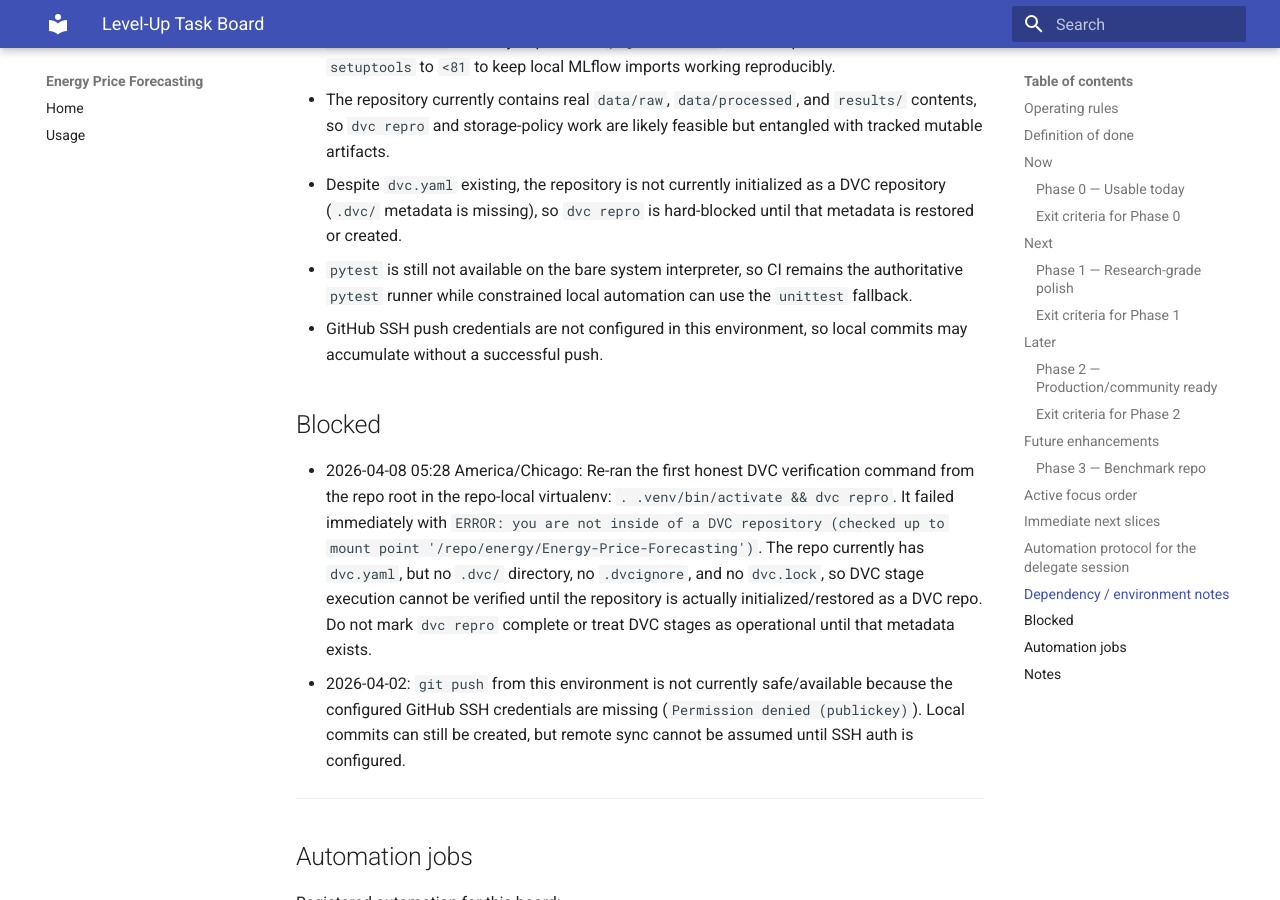
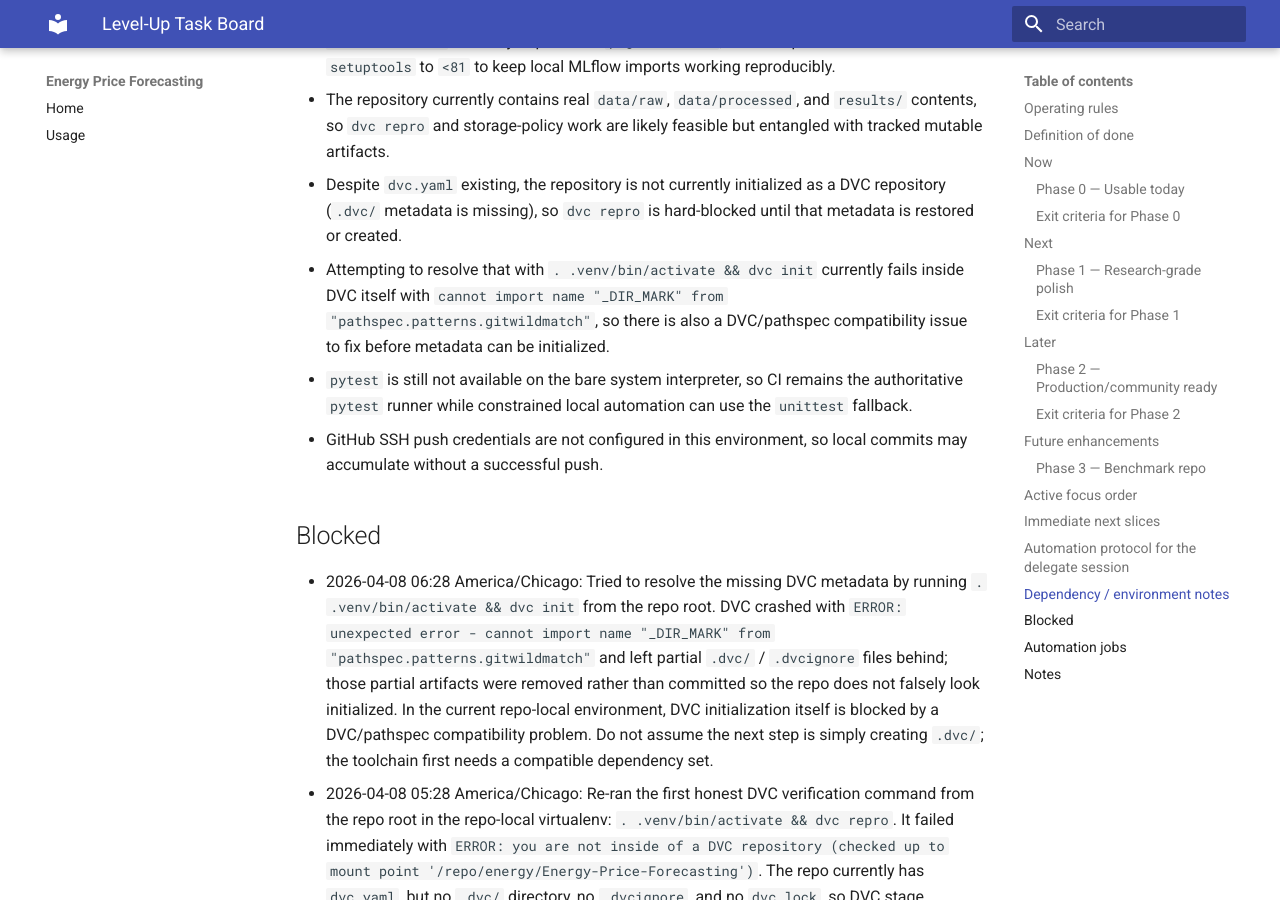
Before and after one commit to Gitty-Gat/Energy-Price-Forecasting, an MkDocs documentation site: the page built from docs/project-plan/LEVEL_UP_TASK_BOARD.md, in a window 1280 px wide and 900 px high, scrolled down 5727 px. Built offline with MkDocs 1.6.1 and Material for MkDocs 9.7.7, drawn with Linux system fonts in a browser that asks for light colours; some of the changed text lies outside the part shown.

Commit message:
docs: record DVC init compatibility blocker

```diff
--- a/docs/project-plan/LEVEL_UP_TASK_BOARD.md
+++ b/docs/project-plan/LEVEL_UP_TASK_BOARD.md
@@ -120,9 +120,9 @@ The repo is considered leveled up when all of the following are true:
 
 ## Immediate next slices
 
-1. **Resolve the DVC metadata blocker before claiming DVC stage operability**
-   - Restore or initialize the missing `.dvc/` repository metadata (and any required `.dvcignore` / lockfile behavior) before retrying `dvc repro`.
-   - If the intended direction is to remove DVC claims instead, record that decision explicitly before more infra work.
+1. **Fix the DVC toolchain compatibility issue before retrying metadata initialization**
+   - `. .venv/bin/activate && dvc init` currently fails before creating `.dvc/` metadata because DVC cannot import `_DIR_MARK` from `pathspec.patterns.gitwildmatch`.
+   - Identify and pin a DVC-compatible `pathspec` stack (or otherwise make `dvc init` succeed) before retrying `dvc repro`.
 2. **Normalize mutable artifact ownership**
    - Decide which large data/results belong in git vs DVC/LFS and update ignore/tracking policy accordingly.
    - This likely pairs naturally with the DVC metadata decision.
@@ -164,11 +164,13 @@ When the automation session runs, it should:
 - `mlflow==2.15.1` currently depends on `pkg_resources`, so this repo now constrains `setuptools` to `<81` to keep local MLflow imports working reproducibly.
 - The repository currently contains real `data/raw`, `data/processed`, and `results/` contents, so `dvc repro` and storage-policy work are likely feasible but entangled with tracked mutable artifacts.
 - Despite `dvc.yaml` existing, the repository is not currently initialized as a DVC repository (`.dvc/` metadata is missing), so `dvc repro` is hard-blocked until that metadata is restored or created.
+- Attempting to resolve that with `. .venv/bin/activate && dvc init` currently fails inside DVC itself with `cannot import name "_DIR_MARK" from "pathspec.patterns.gitwildmatch"`, so there is also a DVC/pathspec compatibility issue to fix before metadata can be initialized.
 - `pytest` is still not available on the bare system interpreter, so CI remains the authoritative `pytest` runner while constrained local automation can use the `unittest` fallback.
 - GitHub SSH push credentials are not configured in this environment, so local commits may accumulate without a successful push.
 
 ## Blocked
 
+- 2026-04-08 06:28 America/Chicago: Tried to resolve the missing DVC metadata by running `. .venv/bin/activate && dvc init` from the repo root. DVC crashed with `ERROR: unexpected error - cannot import name "_DIR_MARK" from "pathspec.patterns.gitwildmatch"` and left partial `.dvc/` / `.dvcignore` files behind; those partial artifacts were removed rather than committed so the repo does not falsely look initialized. In the current repo-local environment, DVC initialization itself is blocked by a DVC/pathspec compatibility problem. Do not assume the next step is simply creating `.dvc/`; the toolchain first needs a compatible dependency set.
 - 2026-04-08 05:28 America/Chicago: Re-ran the first honest DVC verification command from the repo root in the repo-local virtualenv: `. .venv/bin/activate && dvc repro`. It failed immediately with `ERROR: you are not inside of a DVC repository (checked up to mount point '/repo/energy/Energy-Price-Forecasting')`. The repo currently has `dvc.yaml`, but no `.dvc/` directory, no `.dvcignore`, and no `dvc.lock`, so DVC stage execution cannot be verified until the repository is actually initialized/restored as a DVC repo. Do not mark `dvc repro` complete or treat DVC stages as operational until that metadata exists.
 - 2026-04-02: `git push` from this environment is not currently safe/available because the configured GitHub SSH credentials are missing (`Permission denied (publickey)`). Local commits can still be created, but remote sync cannot be assumed until SSH auth is configured.
 
```
Also changed, not shown: docs/project-plan/CHAIRMAN_STANDUP_PLAN_2026-04-08.md (+1 -1 lines).
